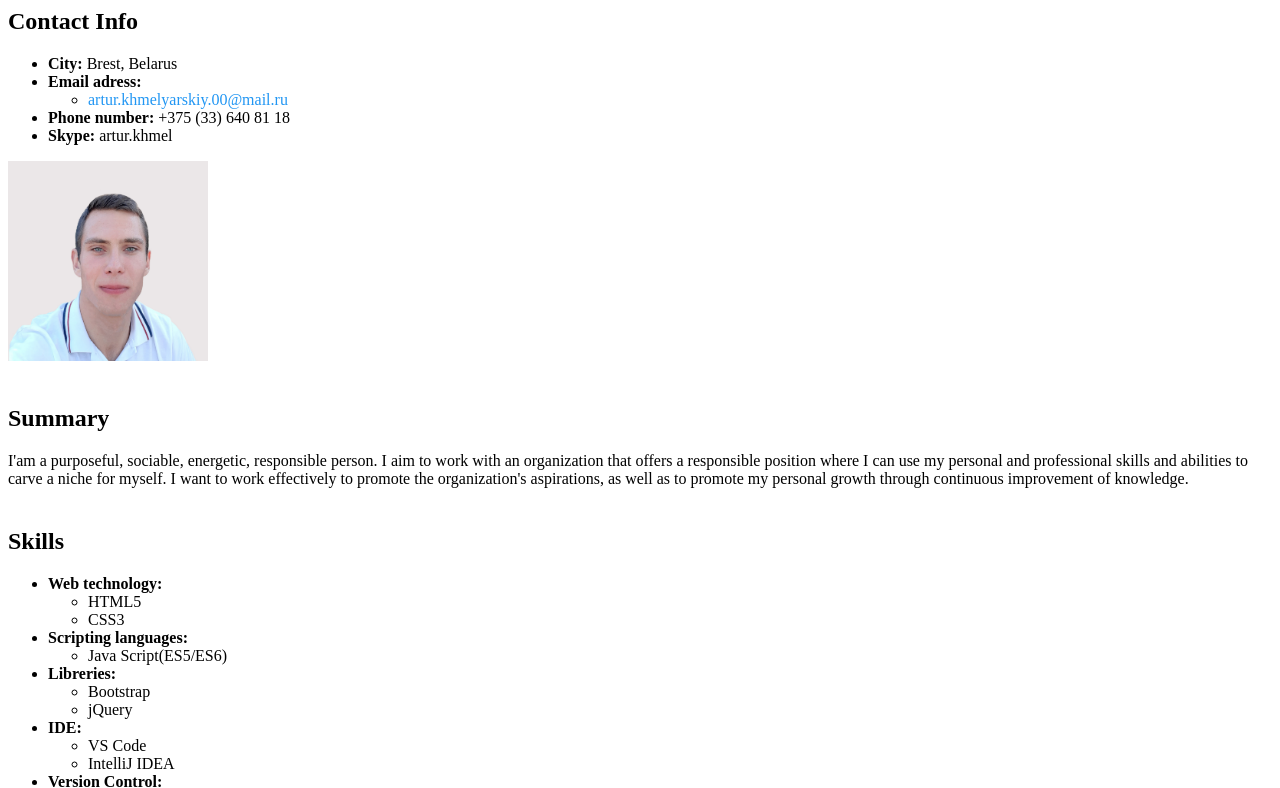
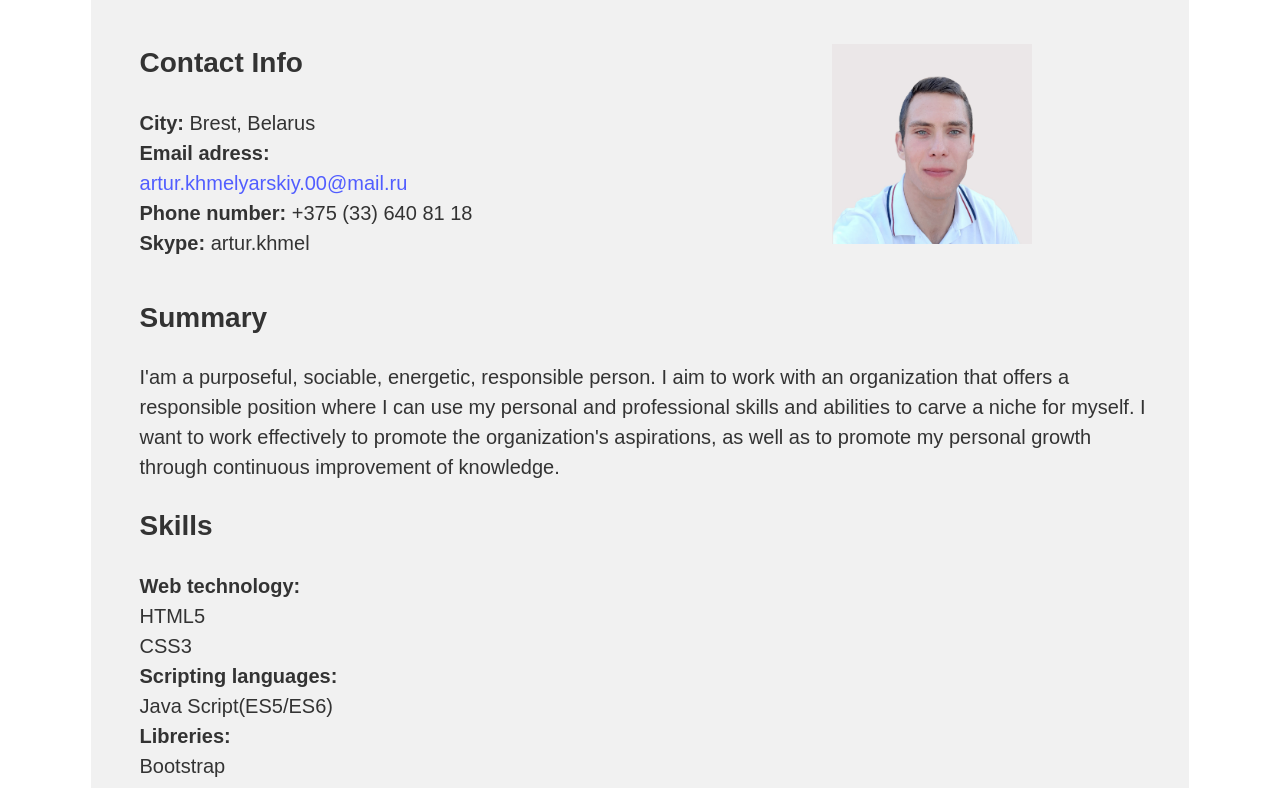
Before and after one commit to arturkhmeliarskiy/rsschool-cv, a plain HTML site: page index.html in a window 1280 px wide. Shown: the part 120-908 px from the top of the page. Drawn offline with Linux system fonts and the light colour scheme.

Commit message:
Update style.css

```diff
--- a/css/style.css
+++ b/css/style.css
@@ -1,30 +1,84 @@
+body {
+  margin: 0;
+}
 
-header {
-    font-size: 16px;
-    line-height: 1.5;
-    font-family: Arial, sans-serif;
+.wrapper {
   max-width: 1024px;
   margin: 0 auto;
-    padding:0;
+  padding: 2vw 2vw 2vw 3.8vw;
+  background: #f1f1f1;
 }
 
-  h1,
-  h2 {
-      margin-top: 40px;
-      margin-bottom: 20px;
+.code-examples {
+  margin: 0 auto;
+  padding: 2vw 2vw 2vw 3.8vw;
 }
 
-  p {
-   margin-top: 1em;
-   margin-bottom: 1em;
+.wrapper .code-examples {
+  margin: 0;
+  padding: 0;
 }
 
-  a {
-    color: #2196F3;
-    text-decoration: none;
+.wrapper ul {
+  padding-left: 0;
 }
 
-  .photo {
-    padding-top: 40px;
-    padding-right: 40px;
+.wrapper ul > li {
+  list-style-type: none;
 }
+
+.wrapper a {
+  text-decoration: none;
+  color: #515dff;
+}
+
+.wrapper a:hover {
+  text-decoration: underline;
+  color: #1d39da;
+}
+
+.wrapper h1 {
+  font-size: 40px;
+}
+
+.wrapper h2,
+.code-examples h2 {
+  font-size: 28px;
+}
+
+.wrapper p,
+.wrapper ul > li {
+  font-size: 20px;
+}
+
+.introduction .flex-container {
+  display: flex;
+  flex-direction: row;
+  justify-content: flex-start;
+  align-items: center;
+}
+
+.introduction .profile-photo {
+  margin-left: 360px;
+}
+
+.wrapper h1,
+.wrapper h2,
+.code-examples h2,
+.wrapper p,
+.wrapper ul li {
+  font-style: normal;
+  line-height: 1.5;
+  font-family: "Arial", sans-serif;
+  color: #333333;
+}
+
+@media screen and (max-width: 600px) {
+  .introduction .flex-container {
+      display: block;
+  }
+
+  .introduction .profile-photo {
+      margin-left: 0;
+  }
+}
```
Lines whose indentation alone changed are shown as unchanged.
